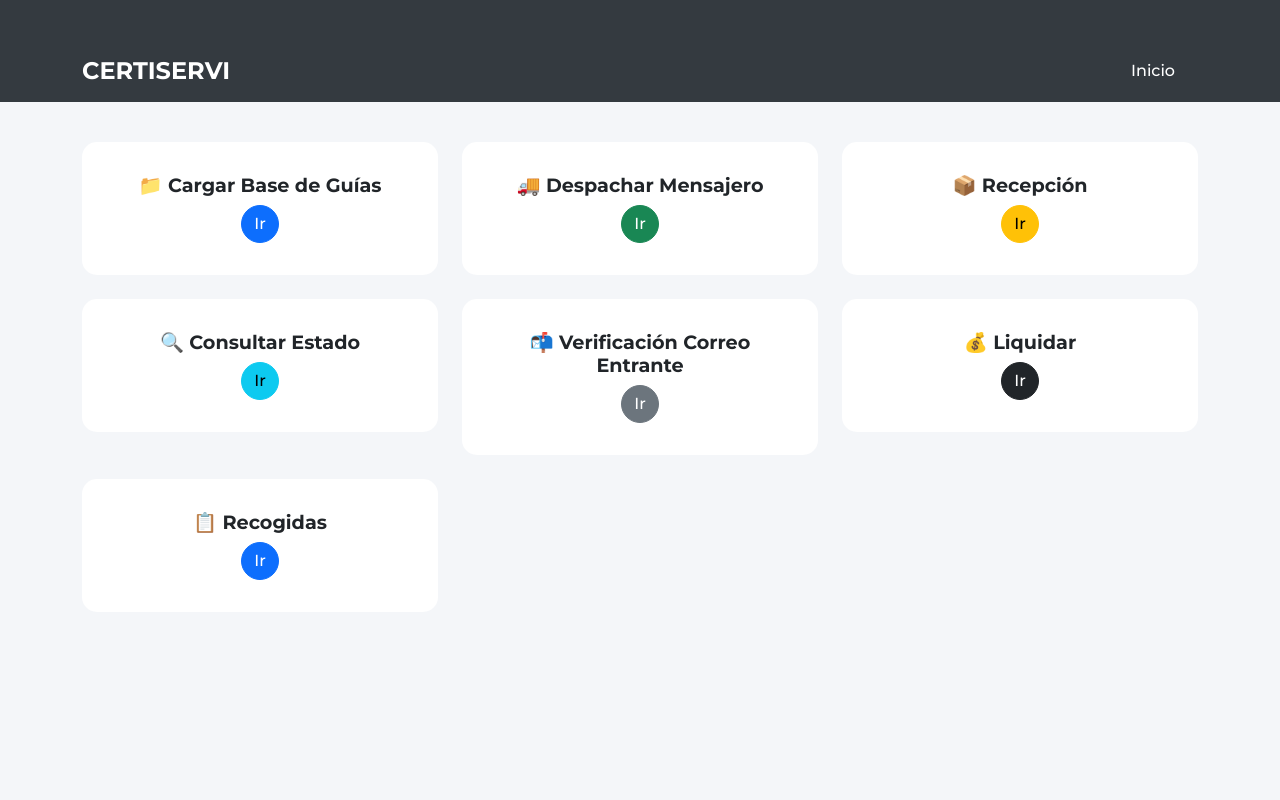
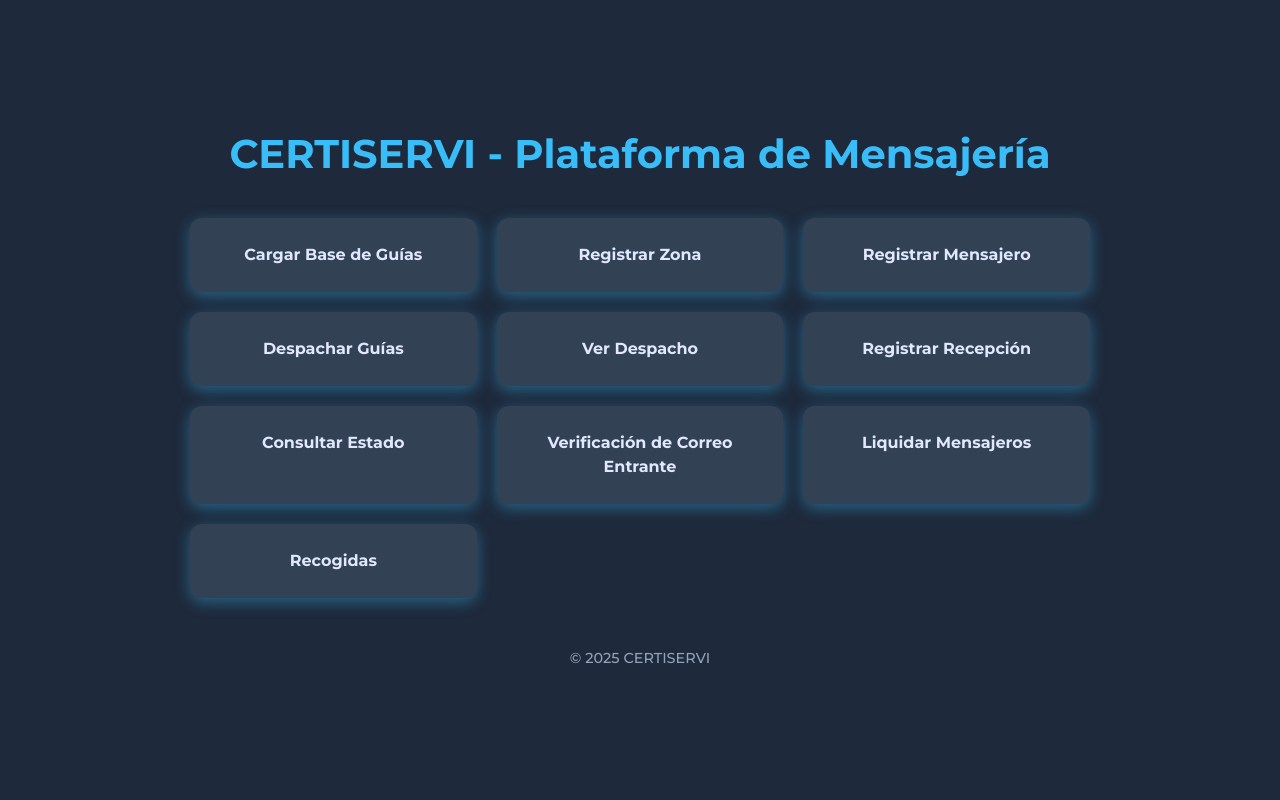
Before and after one commit to luisrobles062/mensajeria-app, a Flask app: page / in a window 1280 px wide. Run offline with Flask 3, Linux system fonts and the light colour scheme.

Commit message:
Update index.html

```diff
--- a/templates/index.html
+++ b/templates/index.html
@@ -1,122 +1,75 @@
 <!DOCTYPE html>
 <html lang="es">
 <head>
-    <meta charset="UTF-8">
+    <meta charset="UTF-8" />
     <title>CERTISERVI - Inicio</title>
-    <link rel="stylesheet" href="https://cdn.jsdelivr.net/npm/bootstrap@5.3.0/dist/css/bootstrap.min.css">
-    <link href="https://fonts.googleapis.com/css2?family=Montserrat:wght@500;700&display=swap" rel="stylesheet">
+    <link href="https://cdn.jsdelivr.net/npm/bootstrap@5.3.0/dist/css/bootstrap.min.css" rel="stylesheet" />
+    <link href="https://fonts.googleapis.com/css2?family=Montserrat:wght@500;700&display=swap" rel="stylesheet" />
     <style>
         body {
             font-family: 'Montserrat', sans-serif;
-            background-color: #f4f6f9;
+            background: #1e293b;
+            color: #f1f5f9;
+            min-height: 100vh;
+            display: flex;
+            flex-direction: column;
+            justify-content: center;
+            align-items: center;
+            padding: 20px;
         }
-        .navbar {
-            background-color: #343a40;
+        h1 {
+            font-weight: 700;
+            margin-bottom: 40px;
+            color: #38bdf8;
         }
-        .navbar-brand {
-            font-weight: 700;
-            font-size: 1.5rem;
+        .menu {
+            display: grid;
+            grid-template-columns: repeat(auto-fit,minmax(220px,1fr));
+            gap: 20px;
+            width: 100%;
+            max-width: 900px;
+        }
+        a.menu-item {
+            background: #334155;
+            padding: 25px;
+            border-radius: 12px;
+            text-align: center;
+            color: #e0e7ff;
+            font-weight: 600;
+            text-decoration: none;
+            box-shadow: 0 4px 15px rgba(56,189,248,0.4);
+            transition: background-color 0.3s ease, transform 0.2s ease;
+            user-select: none;
+        }
+        a.menu-item:hover {
+            background-color: #0ea5e9;
             color: #fff;
+            transform: translateY(-5px);
+            box-shadow: 0 8px 30px rgba(14,165,233,0.7);
         }
-        .nav-link {
-            color: #fff !important;
-            margin-right: 15px;
-        }
-        .container {
-            margin-top: 40px;
-        }
-        .card {
-            transition: 0.3s;
-            border: none;
-            border-radius: 15px;
-        }
-        .card:hover {
-            transform: scale(1.03);
-            box-shadow: 0px 4px 20px rgba(0,0,0,0.1);
-        }
-        .card-body {
-            text-align: center;
-        }
-        .card-title {
-            font-weight: 700;
-            font-size: 1.2rem;
-        }
-        .btn {
-            border-radius: 30px;
+        footer {
+            margin-top: 50px;
+            font-size: 0.9rem;
+            color: #94a3b8;
         }
     </style>
 </head>
 <body>
-    <nav class="navbar navbar-expand-lg">
-        <div class="container">
-            <a class="navbar-brand" href="#">CERTISERVI</a>
-            <div class="collapse navbar-collapse">
-                <ul class="navbar-nav ms-auto">
-                    <li class="nav-item"><a class="nav-link" href="{{ url_for('index') }}">Inicio</a></li>
-                </ul>
-            </div>
-        </div>
-    </nav>
-
-    <div class="container">
-        <div class="row g-4">
-            <div class="col-md-4">
-                <div class="card p-3">
-                    <div class="card-body">
-                        <h5 class="card-title">📁 Cargar Base de Guías</h5>
-                        <a href="{{ url_for('cargar') }}" class="btn btn-primary">Ir</a>
-                    </div>
-                </div>
-            </div>
-            <div class="col-md-4">
-                <div class="card p-3">
-                    <div class="card-body">
-                        <h5 class="card-title">🚚 Despachar Mensajero</h5>
-                        <a href="{{ url_for('despachar_mensajero') }}" class="btn btn-success">Ir</a>
-                    </div>
-                </div>
-            </div>
-            <div class="col-md-4">
-                <div class="card p-3">
-                    <div class="card-body">
-                        <h5 class="card-title">📦 Recepción</h5>
-                        <a href="{{ url_for('recepcion') }}" class="btn btn-warning">Ir</a>
-                    </div>
-                </div>
-            </div>
-            <div class="col-md-4">
-                <div class="card p-3">
-                    <div class="card-body">
-                        <h5 class="card-title">🔍 Consultar Estado</h5>
-                        <a href="{{ url_for('consultar_estado') }}" class="btn btn-info">Ir</a>
-                    </div>
-                </div>
-            </div>
-            <div class="col-md-4">
-                <div class="card p-3">
-                    <div class="card-body">
-                        <h5 class="card-title">📬 Verificación Correo Entrante</h5>
-                        <a href="{{ url_for('verificar_correo_entrante') }}" class="btn btn-secondary">Ir</a>
-                    </div>
-                </div>
-            </div>
-            <div class="col-md-4">
-                <div class="card p-3">
-                    <div class="card-body">
-                        <h5 class="card-title">💰 Liquidar</h5>
-                        <a href="{{ url_for('liquidar') }}" class="btn btn-dark">Ir</a>
-                    </div>
-                </div>
-            </div>
-            <div class="col-md-4">
-                <div class="card p-3">
-                    <div class="card-body">
-                        <h5 class="card-title">📋 Recogidas</h5>
-                        <a href="{{ url_for('recogidas') }}" class="btn btn-primary">Ir</a>
-                    </div>
-                </div>
-            </div>
-        </div>
+    <h1>CERTISERVI - Plataforma de Mensajería</h1>
+    <div class="menu">
+        <a href="{{ url_for('cargar_base') }}" class="menu-item">Cargar Base de Guías</a>
+        <a href="{{ url_for('registrar_zona') }}" class="menu-item">Registrar Zona</a>
+        <a href="{{ url_for('registrar_mensajero') }}" class="menu-item">Registrar Mensajero</a>
+        <a href="{{ url_for('despachar_guias') }}" class="menu-item">Despachar Guías</a>
+        <a href="{{ url_for('ver_despacho') }}" class="menu-item">Ver Despacho</a>
+        <a href="{{ url_for('registrar_recepcion') }}" class="menu-item">Registrar Recepción</a>
+        <a href="{{ url_for('consultar_estado') }}" class="menu-item">Consultar Estado</a>
+        <a href="{{ url_for('verificacion_entrada') }}" class="menu-item">Verificación de Correo Entrante</a>
+        <a href="{{ url_for('liquidacion') }}" class="menu-item">Liquidar Mensajeros</a>
+        <a href="{{ url_for('registrar_recogida') }}" class="menu-item">Recogidas</a>
     </div>
+    <footer>
+        &copy; 2025 CERTISERVI
+    </footer>
 </body>
 </html>
```
